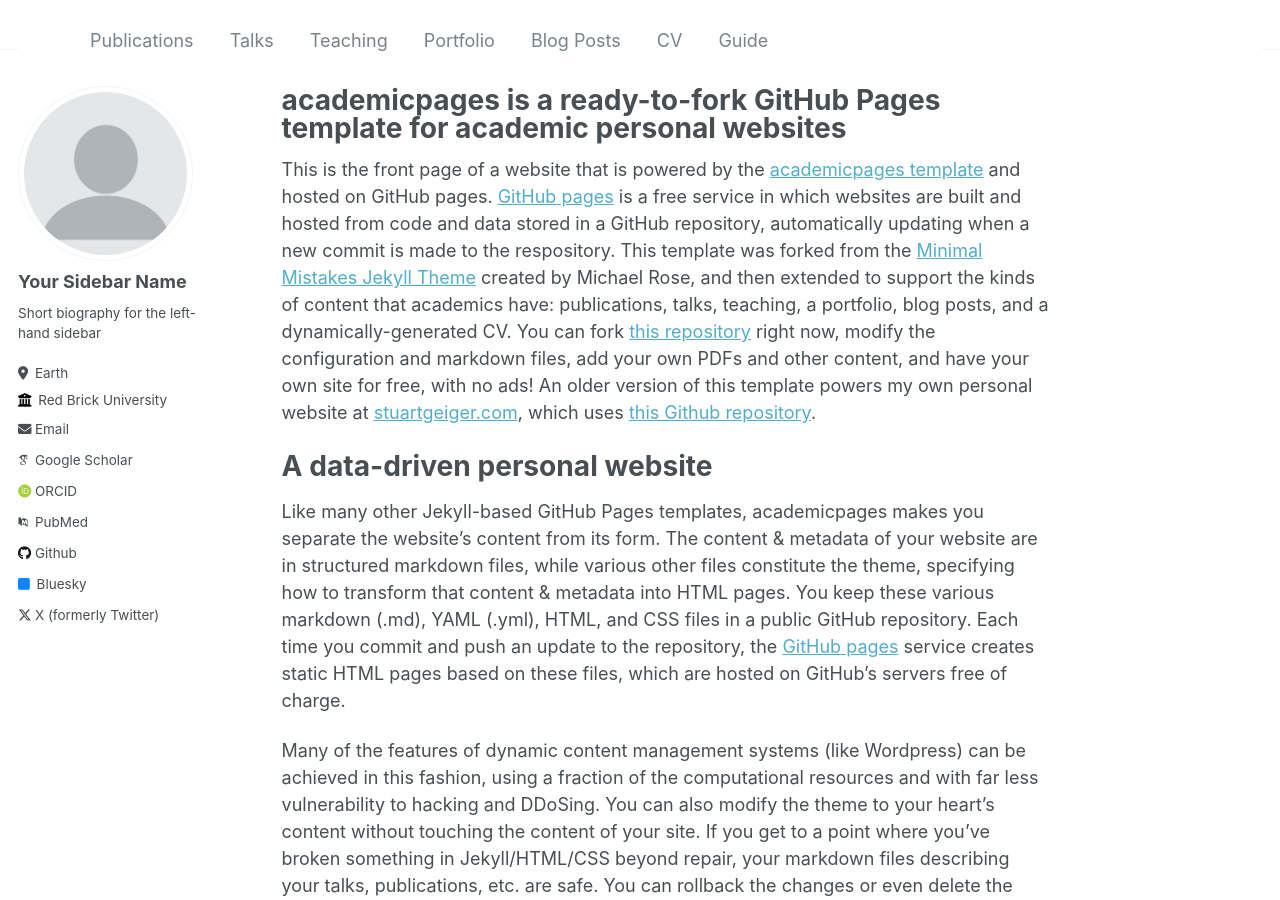
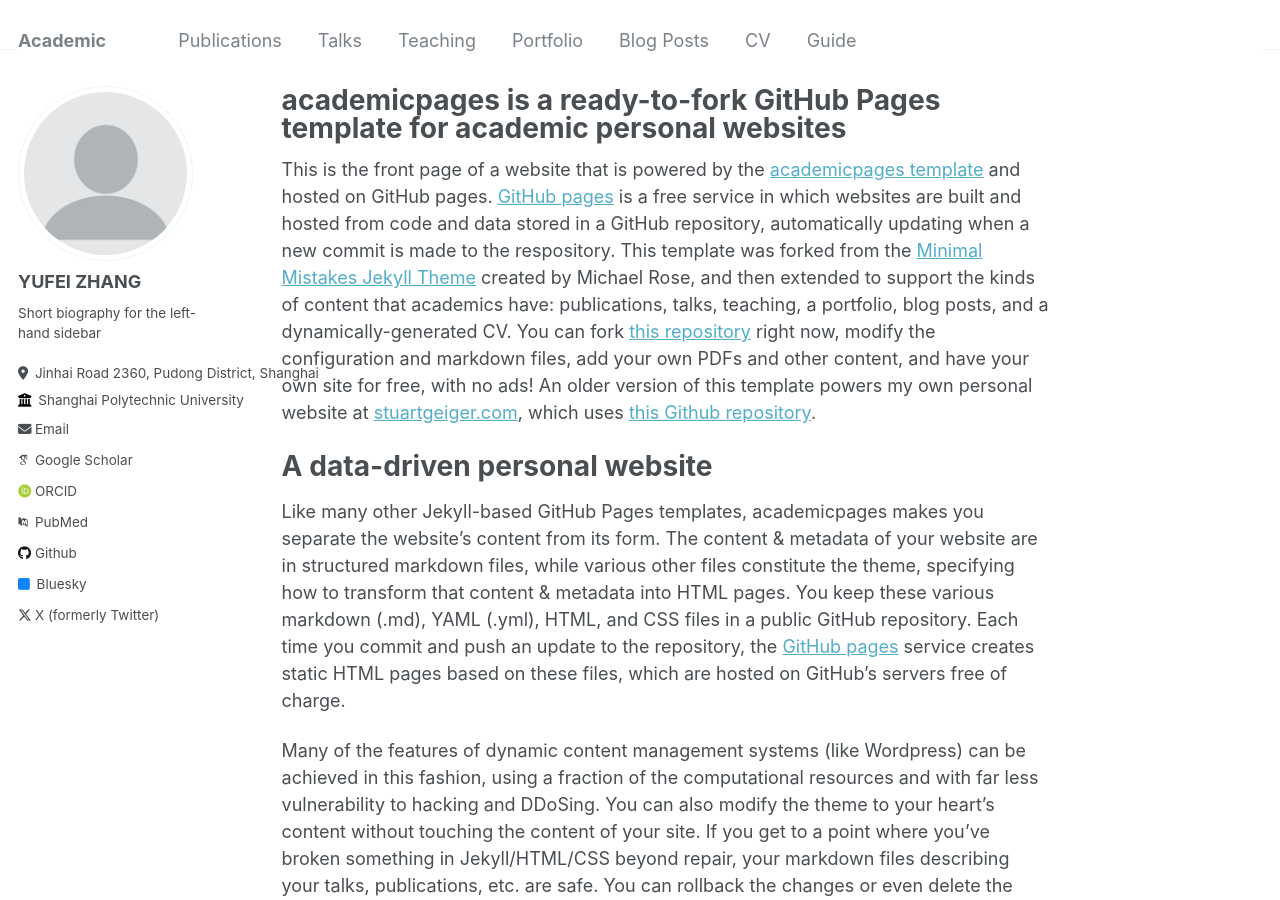
Before and after one commit to yfyaya/yfyaya.github.io, a Jekyll site: the page built from _pages/about.md, in a window 1280 px wide and 900 px high. Built offline with Jekyll 4.4.1, drawn with Linux system fonts in a browser that asks for light colours; some web fonts are replaced.

Commit message:
Update _config.yml

```diff
--- a/_config.yml
+++ b/_config.yml
@@ -8,7 +8,7 @@
 
 # Basic Site Settings
 locale                   : "en-US"
-title                    : " "
+title                    : "Academic"
 title_separator          : "-"
 name                     : &name "YUFEI ZHANG"
 description              : &description "personal description"
@@ -22,13 +22,13 @@ repository               : "academicpages/academicpages.github.io"
 author:
   # Biographic information
   avatar           : "profile.png"
-  name             : "Your Sidebar Name"
+  name             : "YUFEI ZHANG"
   pronouns         : # example: "she/her"
   bio              : "Short biography for the left-hand sidebar"
-  location         : "Earth"
-  employer         : "Red Brick University"
+  location         : "Jinhai Road 2360, Pudong District, Shanghai"
+  employer         : "Shanghai Polytechnic University"
   uri              : # URL
-  email            : "none@example.org"
+  email            : "yfyaya AT foxmail.com"
 
   # Academic websites
   arxiv            : # URL - Update with the correct link to your profile
```
